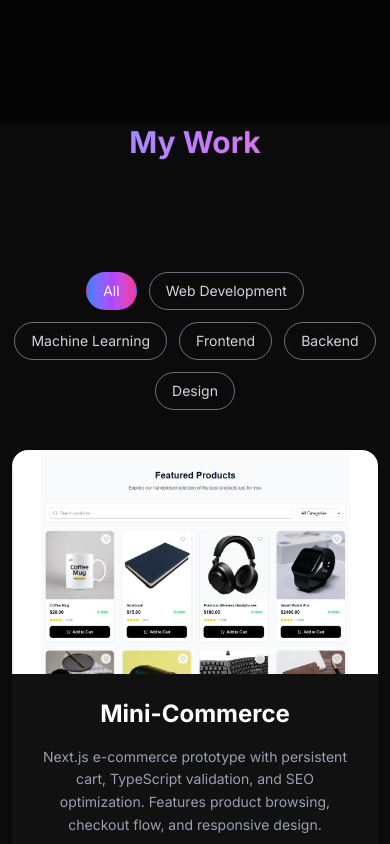
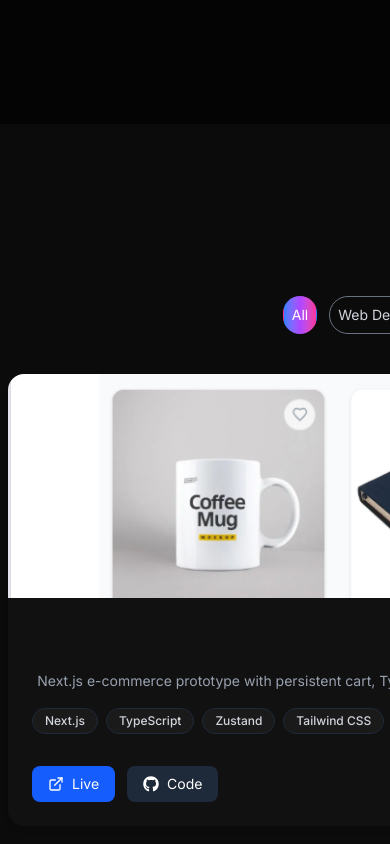
Before and after one commit to A-n-u-O/Anu-s-Portfolio, a Next.js app: page / in a window 390 px wide. Shown: the part 2720-3564 px from the top of the page. Built offline with nearby package versions, Linux system fonts and the light colour scheme.

Commit message:
project section bug fixed

```diff
--- a/src/components/Project.tsx
+++ b/src/components/Project.tsx
@@ -29,7 +29,7 @@ export default function Projects() {
   return (
     <section
       id="projects"
-      className="bg-[#0b0b0b] text-white px-3 sm:px-4 md:px-8 py-16 sm:py-20 md:py-28 min-h-screen"
+      className="bg-[#0b0b0b] text-white px-2 sm:px-4 md:px-8 py-16 sm:py-20 md:py-28 min-h-screen"
     >
       <div className="max-w-6xl mx-auto">
         {/* Filter Buttons */}
@@ -38,7 +38,7 @@ export default function Projects() {
             <button
               key={cat}
               onClick={() => setSelectedCategory(cat)}
-              className={`px-4 sm:px-5 py-2 rounded-full border text-sm sm:text-base transition-all duration-300 ${
+              className={`px-2 sm:px-5 py-2 rounded-full border text-sm sm:text-base transition-all duration-300 ${
                 selectedCategory === cat
                   ? "bg-gradient-to-r from-blue-500 via-purple-500 to-pink-500 text-white border-transparent"
                   : "border-gray-500 text-gray-300 hover:border-white hover:text-white"
--- a/src/components/ShowCase.tsx
+++ b/src/components/ShowCase.tsx
@@ -13,10 +13,10 @@ export default function Showcase() {
     //   viewport={{ once: true, amount: 0.2 }}
     //   className="bg-[#0b0b0b] text-white px-4 sm:px-6 md:px-12 lg:px-16 py-20 sm:py-24 md:py-28 min-h-screen"
     // >
-      <div className="bg-[#0b0b0b] text-white max-w-6xl mx-auto text-center space-y-12">
+      <div className="bg-[#0b0b0b] text-white min-w-6xl mx-auto text-center space-y-12">
         {/* Heading */}
         <motion.h2
-          className="text-3xl sm:text-4xl md:text-6xl font-bold bg-gradient-to-r from-blue-400 via-purple-400 to-pink-400 bg-clip-text text-transparent "
+          className="text-3xl sm:text-4xl md:text-6xl pt-6 font-bold bg-gradient-to-r from-blue-400 via-purple-400 to-pink-400 bg-clip-text text-transparent "
           initial={{ opacity: 0, y: 20 }}
           whileInView={{ opacity: 1, y: 0 }}
           transition={{ duration: 0.6 }}
@@ -25,7 +25,7 @@ export default function Showcase() {
         </motion.h2>
 
         {/* Projects Section */}
-        <div className="mt-12">
+        <div className="mt-2">
           <Projects />
         </div>
       </div>
```
